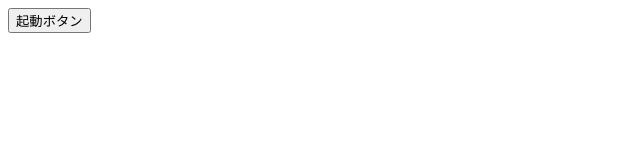
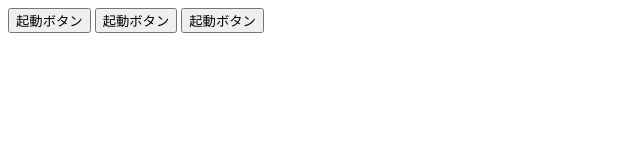
Before and after one commit to Kikuna-303/0829-Practice, a plain HTML site: page index.html in a window 1280 px wide. Shown: the whole page, without its empty margins (0-640 px from the left). Drawn offline with Linux system fonts and the light colour scheme.

Commit message:
ボタンを複製しました

```diff
--- a/index.html
+++ b/index.html
@@ -6,5 +6,7 @@
     </head>
     <body>
         <button>起動ボタン</button>
+        <button>起動ボタン</button>
+        <button>起動ボタン</button>
     </body>
 </html>
```
